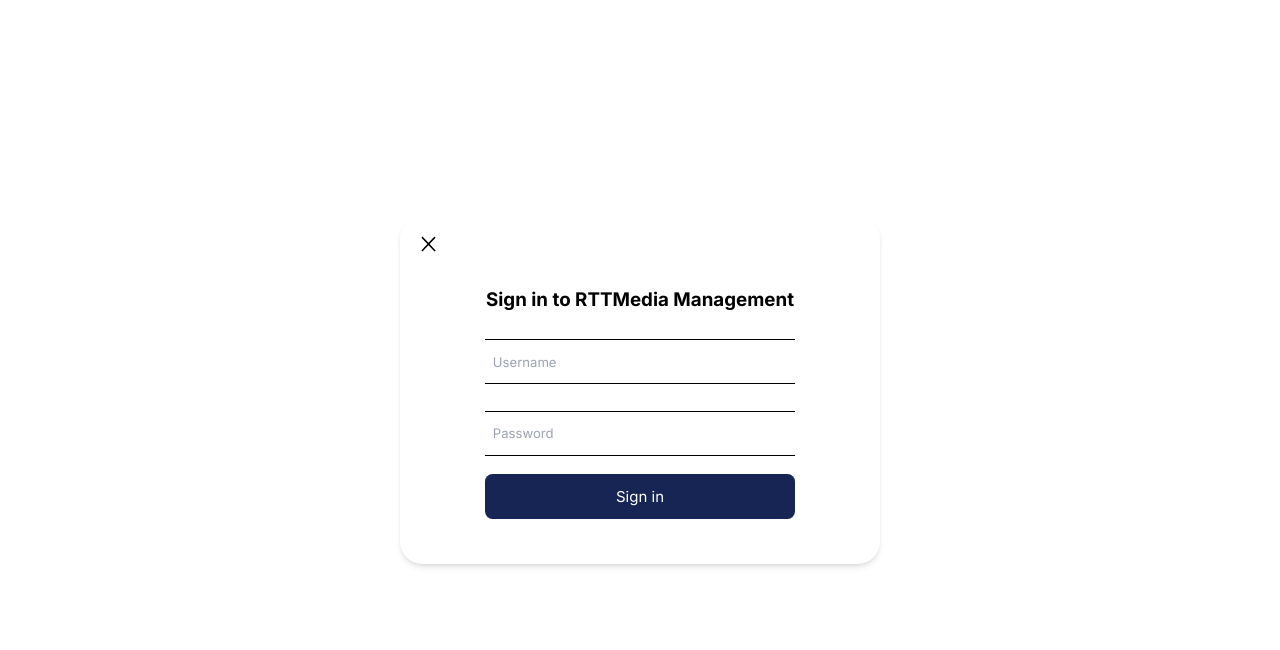
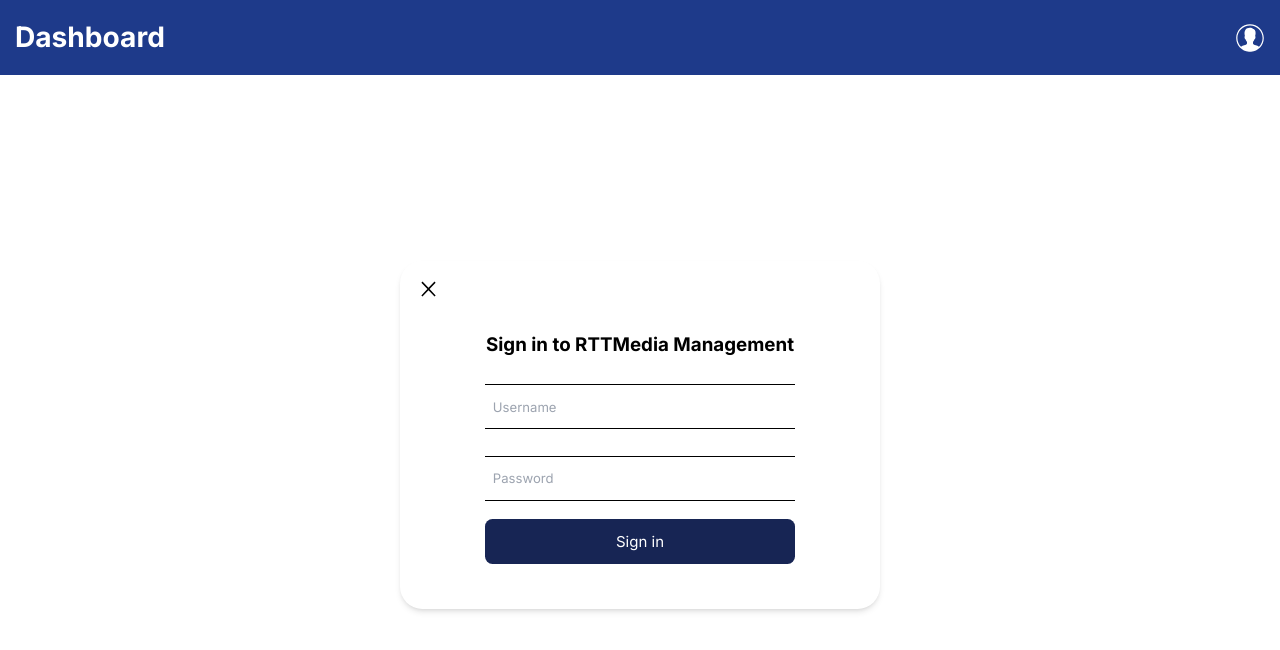
Before and after one commit to MatyilaSango/RTTMediaManagementBoard, a Next.js app: page / in a window 1280 px wide. Shown: the top 650 px of the page. Built offline with nearby package versions, Linux system fonts and the light colour scheme; no server answers.

Commit message:
fix: tailwind config

```diff
--- a/package.json
+++ b/package.json
@@ -13,9 +13,7 @@
     "axios": "^1.6.7",
     "next": "14.1.3",
     "react": "^18",
-    "react-dom": "^18",
-    "postcss": "^8",
-    "tailwindcss": "^3.3.0"
+    "react-dom": "^18"
   },
   "devDependencies": {
     "@types/node": "^20",
@@ -24,6 +22,8 @@
     "autoprefixer": "^10.0.1",
     "eslint": "^8",
     "eslint-config-next": "14.1.3",
+    "postcss": "^8",
+    "tailwindcss": "^3.3.0",
     "typescript": "^5"
   }
 }
--- a/tailwind.config.ts
+++ b/tailwind.config.ts
@@ -3,7 +3,7 @@
 const config: Config = {
   content: [
     "./src/pages/**/*.{js,ts,jsx,tsx,mdx}",
-    "./src/components/**/*.{js,ts,jsx,tsx,mdx}",
+    "./src/Components/**/*.{js,ts,jsx,tsx,mdx}",
     "./src/app/**/*.{js,ts,jsx,tsx,mdx}",
   ],
   theme: {
```
